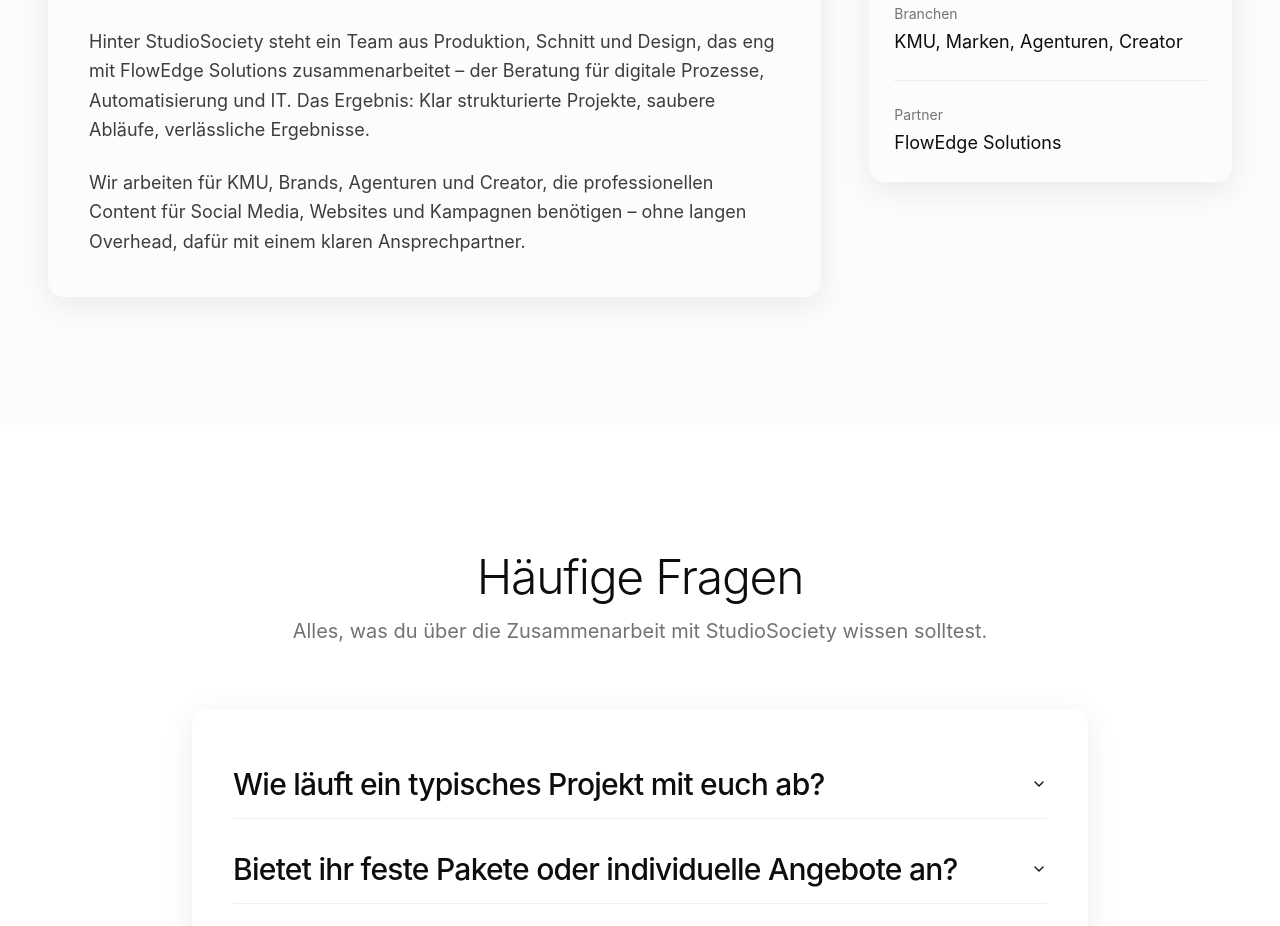
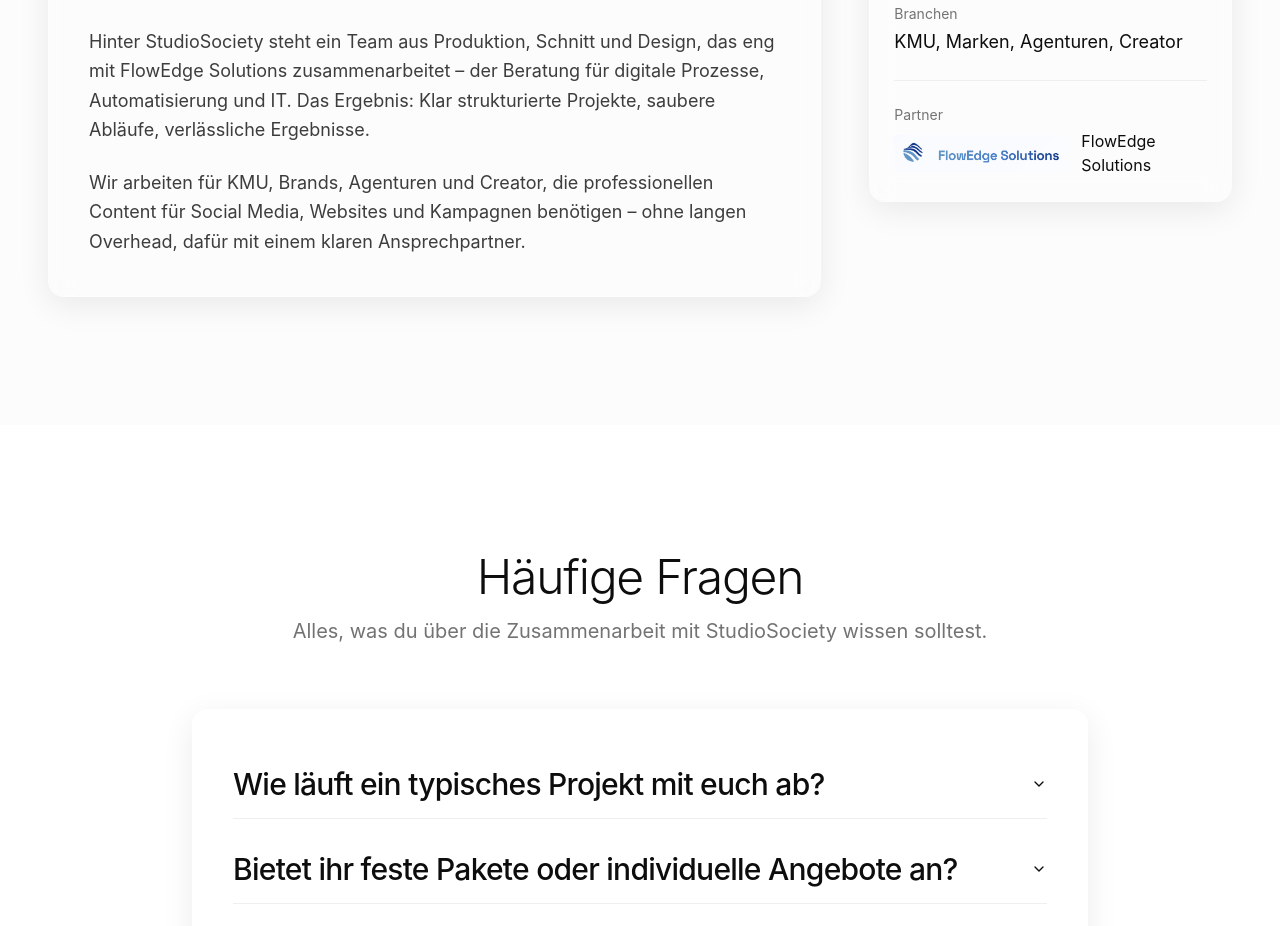
Before and after one commit to FlowEdgeSolutions/stdsociety, a React (Vite) app: page / in a window 1280 px wide. Shown: the part 3985-4911 px from the top of the page. Built offline with nearby package versions, Linux system fonts and the light colour scheme; the HTML template or start-up script is replaced by a standard one.

Commit message:
Add linked FlowEdge logo in Key Facts (About component)

```diff
--- a/src/components/About.tsx
+++ b/src/components/About.tsx
@@ -54,7 +54,10 @@
 
               <div className="border-t border-border/50 pt-6">
                 <p className="text-sm text-muted-foreground mb-1">Partner</p>
-                <p className="text-foreground">FlowEdge Solutions</p>
+                <a href="https://www.flowedge.de" target="_blank" rel="noopener noreferrer" className="flex items-center gap-3">
+                  <img src="/flowedgeLogo.png" alt="FlowEdge Solutions" className="h-9 w-auto rounded" />
+                  <span className="text-foreground">FlowEdge Solutions</span>
+                </a>
               </div>
             </div>
           </div>
```
